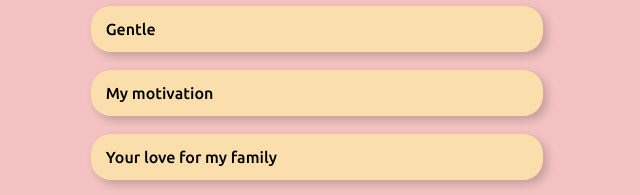
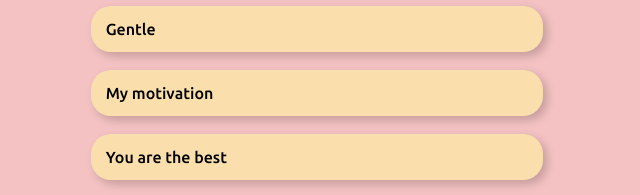
Before and after one commit to MkEq/love, a plain HTML site: page thirdPage/love.html in a window 1280 px wide. Shown: the part 2340-2535 px from the top of the page, 323-963 px from the left. Drawn offline with Linux system fonts and the light colour scheme.

Commit message:
Update love.html

```diff
--- a/thirdPage/love.html
+++ b/thirdPage/love.html
@@ -4,7 +4,7 @@
 <head>
     <meta charset="UTF-8">
     <meta name="viewport" content="width=device-width, initial-scale=1.0">
-    <title>200 Reasons</title>
+    <title>Memories</title>
     <link rel="stylesheet" href="./style.css">
     <link rel="icon" href="./favicon-16x16.png" type="image/x-icon">
     <link rel="stylesheet" href="https://cdnjs.cloudflare.com/ajax/libs/font-awesome/6.7.2/css/all.min.css"
@@ -58,7 +58,7 @@
             <li>Your caring</li>
             <li>Gentle</li>
             <li>My motivation</li>
-            <li>Your love for my family</li>
+            <li>You are the best</li>
             <li>Your presence</li>
             <li>Intelligent</li>
             <li>Your thoughtfulness</li>
```
